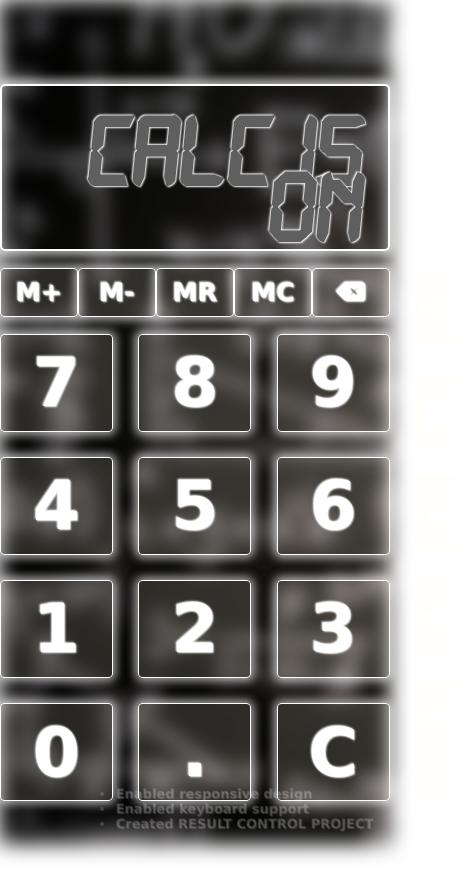
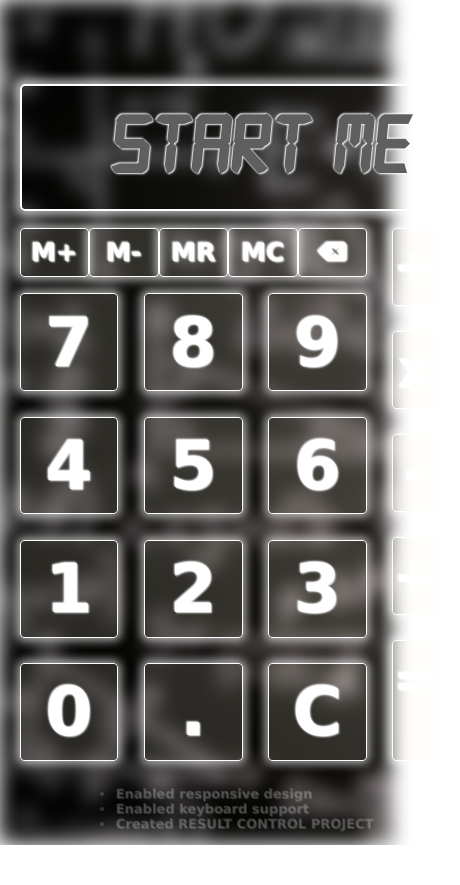
Before and after one commit to MaksimUrasov/TOP-Calculator, a plain HTML site: page index.html in a window 390 px wide. Shown: the whole page, 460 px wide, since content can reach past the window. After the commit the page ends 845 px from the top, so only its background shows below. Drawn offline with Linux system fonts and the light colour scheme.

Commit message:
amended some css for small screen

```diff
--- a/index.html
+++ b/index.html
@@ -11,7 +11,7 @@
 
         <div id="calcBody" >
             <div>
-                <p id="display">CALC IS ON</p>
+                <p id="display">START ME</p>
 
             </div>
             <div id="centerContainer">
--- a/style.css
+++ b/style.css
@@ -1,6 +1,8 @@
 :root {
     --mainColor: white;
 }
+
+
 
 body {
 
@@ -14,9 +16,6 @@ body {
     text-shadow: 1px 1px 2px  var(--mainColor), -1px -1px 2px  var(--mainColor);
     /* box-shadow: 10px 10px 20px  rgb(238, 25, 25), -10px -10px 20px  rgb(252, 44, 44); */
     text-align: center;
-    /* not used @media because it gives steps, text size in vh is much better */
-
-
 
 }
 
@@ -53,11 +52,14 @@ body {
     /* padding-top: calc((100vh - 500px) /2); */
 }
 
+#mainFrame {
+    padding:0 5% 0 5%;
+}
 
 #calcBody {
     margin: 10vh auto;
     max-width: 65vh;  /* also depends on height*/
-    /* border: 1px red solid; */
+    min-width: fit-content;
     position: relative;
 
 }
@@ -65,7 +67,7 @@ body {
 
 #display {
     margin:0;
-    min-height: 8.5vh;
+    height: 8.5vh;
     border: 2px solid var(--mainColor);
     border-radius: 5px;
     box-shadow: 0px 0px 10px 5px rgba(255, 255, 255, 0.651);
@@ -77,6 +79,19 @@ body {
 
 }
 
+/*  for mobile devices */
+@media screen and (max-device-width: 550px) {
+    #display {
+        font-size: 10vh;
+    }
+}
+/*  for small tablet screen */
+@media screen and (max-width: 550px) {
+    #display {
+        font-size: 10vh;
+    }
+}
+
 .blink {
     transform:scale(0.98);
 
@@ -84,7 +99,7 @@ body {
 
 #centerContainer {
     display: grid;
-    grid-template-columns: 8fr 1.5fr;
+    grid-template-columns: 7fr 1fr;
     grid-template-rows: auto auto;
 }
 
@@ -101,7 +116,7 @@ body {
 
 }
 .memoryButtons {
-    min-width: 9vh;
+    width: 8vh;
     padding: 1vh 0px;
 }
 
```
